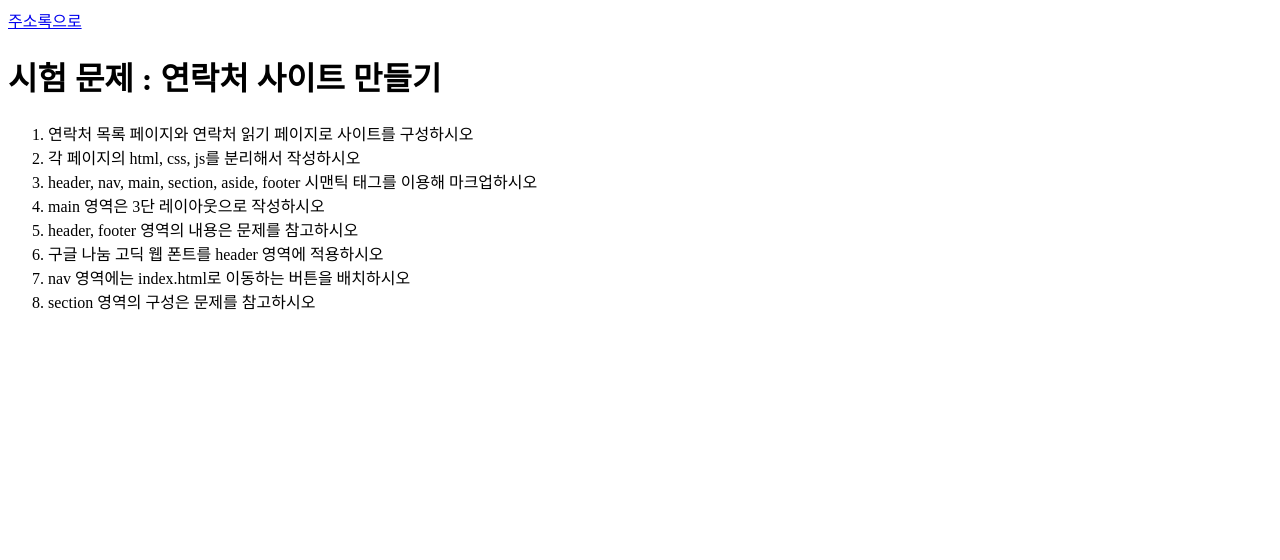
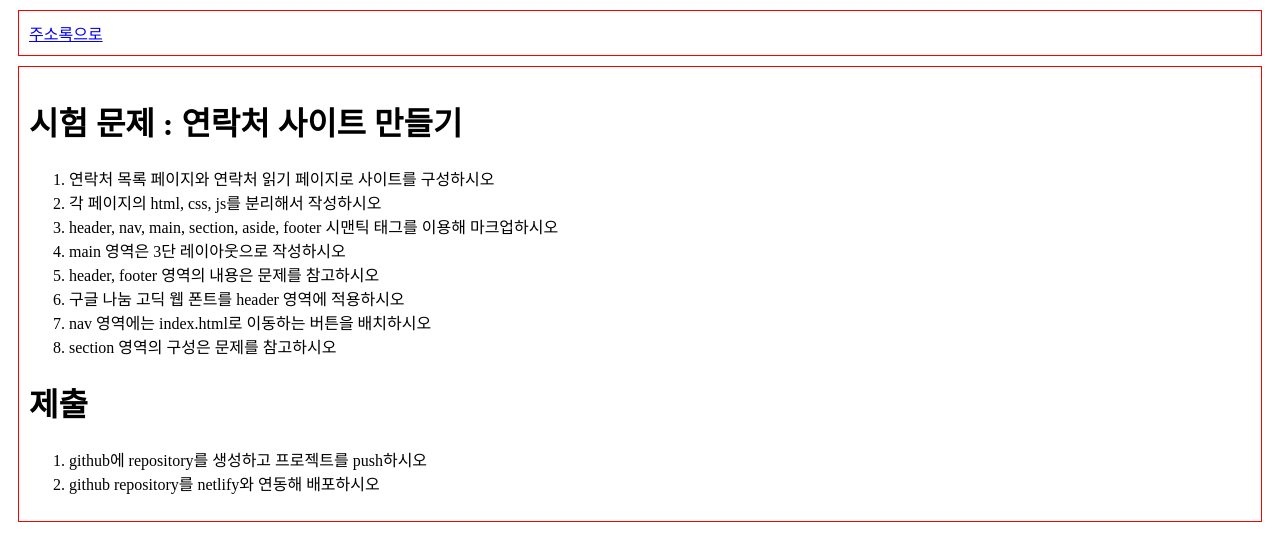
Before and after one commit to kkjsampl/exam4, a plain HTML site: page index.html in a window 1280 px wide. Drawn offline with Linux system fonts and the light colour scheme.

Commit message:
시험문제 완성"

```diff
--- a/index.html
+++ b/index.html
@@ -5,9 +5,19 @@
   <meta name="viewport" content="width=device-width, initial-scale=1.0">
   <meta http-equiv="Content-Security-Policy" content="upgrade-insecure-requests">
   <title>Document</title>
+  <style>
+    div {
+      border: 1px solid red;
+      margin: 10px;
+      padding: 10px;
+    }
+  </style>
 </head>
 <body>
+  <div>
     <a href="list.html">주소록으로</a>
+  </div>
+  <div>
     <h1>시험 문제 : 연락처 사이트 만들기</h1>
     <ol>
       <li>연락처 목록 페이지와 연락처 읽기 페이지로 사이트를 구성하시오</li>
@@ -19,5 +29,11 @@
       <li>nav 영역에는 index.html로 이동하는 버튼을 배치하시오</li>
       <li>section 영역의 구성은 문제를 참고하시오</li>
     </ol>
+    <h1>제출</h1>
+    <ol>
+      <li>github에 repository를 생성하고 프로젝트를 push하시오</li>
+      <li>github repository를 netlify와 연동해 배포하시오</li>
+    </ol>
+  </div>
 </body>
 </html>
```
Lines whose indentation alone changed are shown as unchanged.
